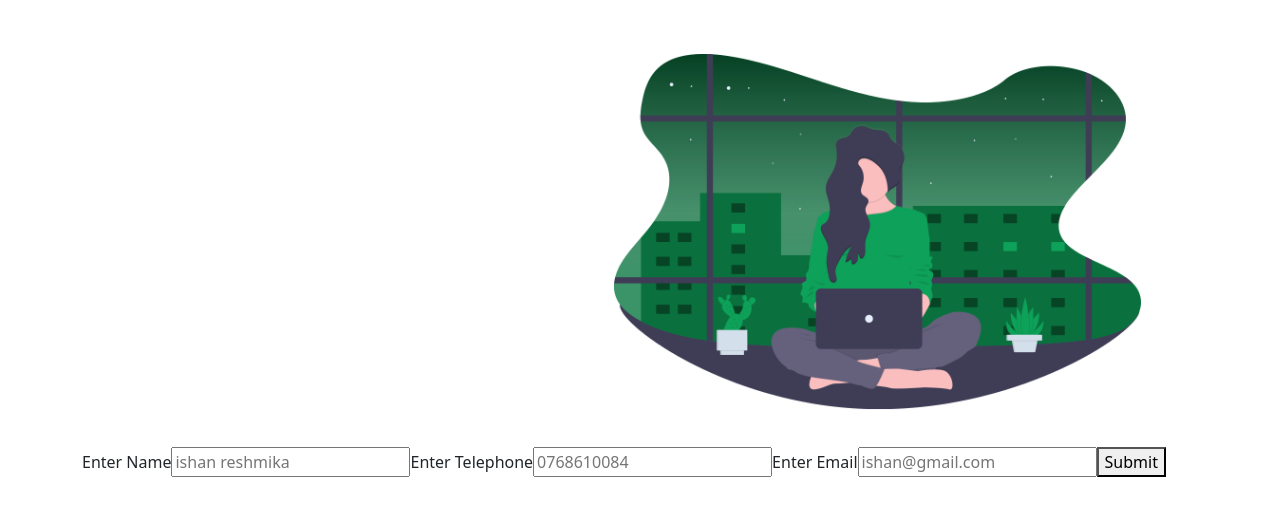
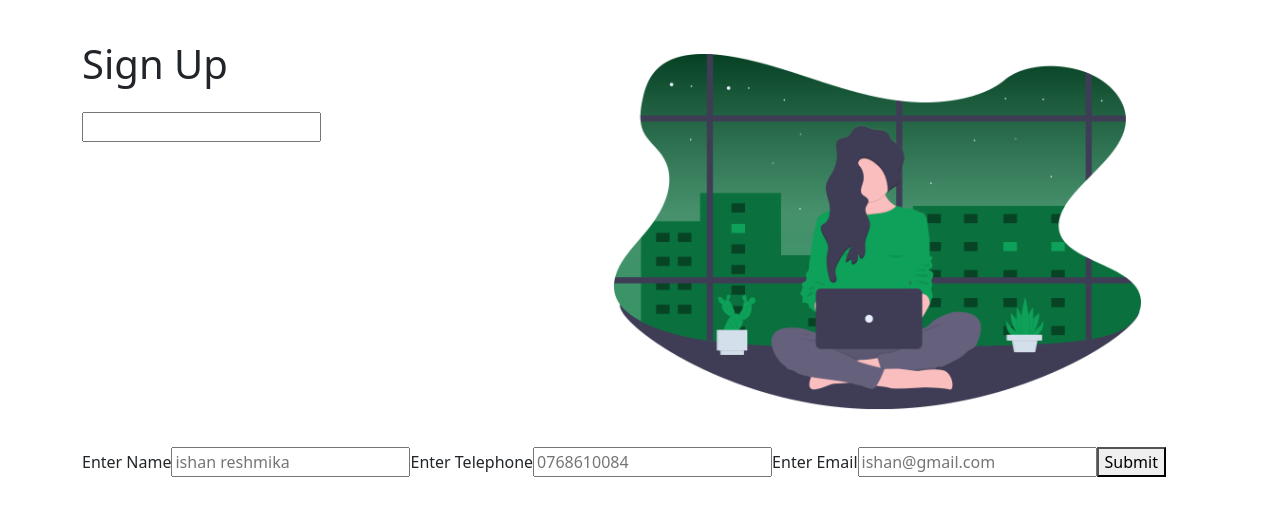
Before and after one commit to Sashreeka/IshanNew, a React (Create React App) app in the folder frontend/: page / in a window 1280 px wide. Shown: the top 516 px of the page. Built offline with nearby package versions, Linux system fonts and the light colour scheme.

Commit message:
add text field seperatedly

```diff
--- a/frontend/src/component/Farmer/Register/Register.js
+++ b/frontend/src/component/Farmer/Register/Register.js
@@ -1,13 +1,29 @@
 import React from 'react';
 import {Formik,Form} from 'formik';
+import TextField from './TextField';
 
 export default function Register() {
     return (
-        <Formik>
+        <Formik
+        initialValues={{
+            name:'',
+            telephone:'',
+            email:'',
+            password:'',
+            confirmPassword:''
+
+        }}>
            {
-               formik => {
-                   console.log(formik)
-               }
+               formik =>(
+                   <div>
+                       <h1 className="my-4 font-weight-bold-display-4">Sign Up</h1>
+                       {console.log(formik)}
+                       <Form>
+                            <TextField/>
+
+                       </Form>
+                   </div>
+               )
            }
 
         </Formik>
--- /dev/null
+++ b/frontend/src/component/Farmer/Register/TextField.js
@@ -0,0 +1,12 @@
+import React from 'react'
+
+export default function TextField() {
+    return (
+        <div>
+            <input
+                type="text"
+            />
+
+        </div>
+    )
+}
```
